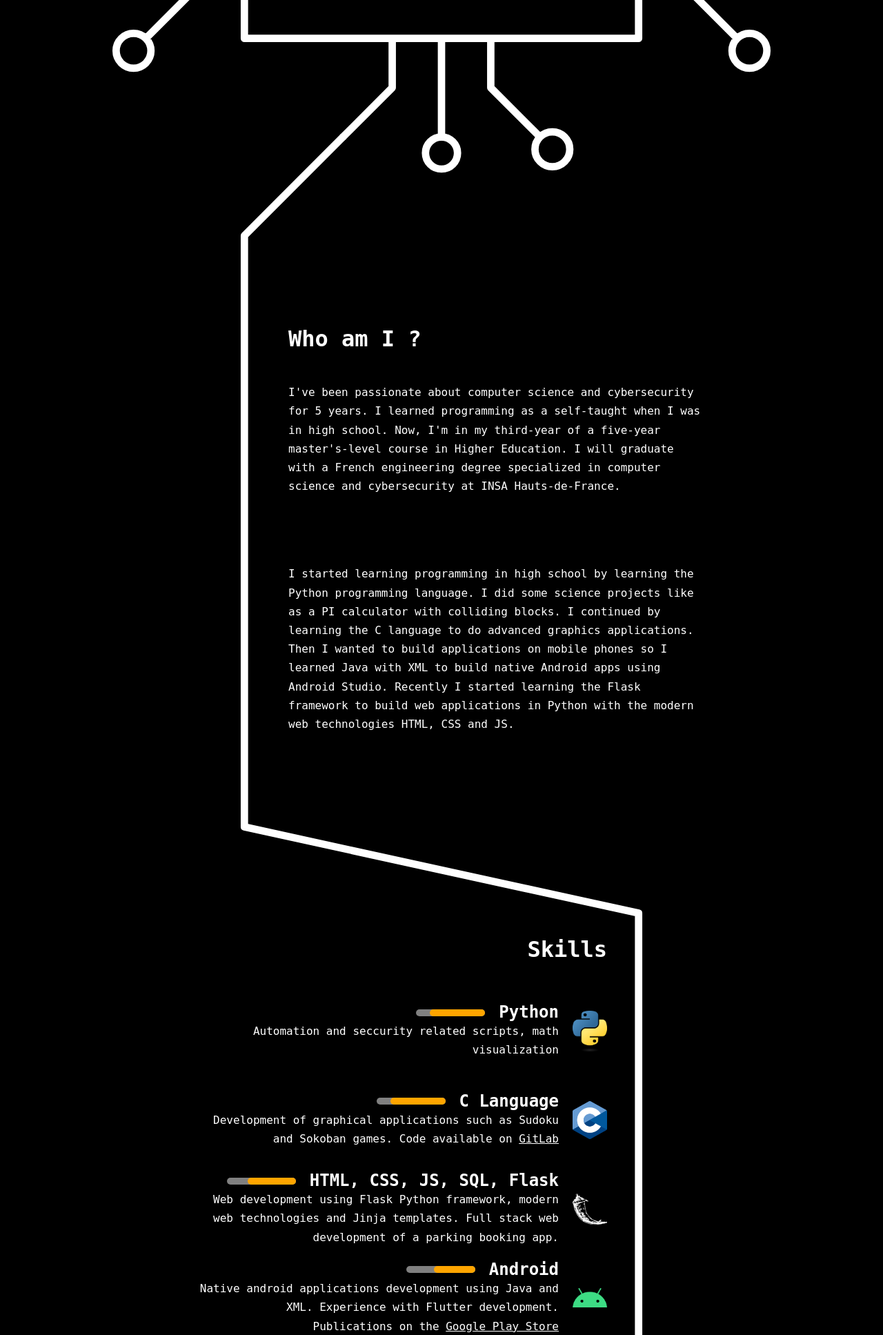
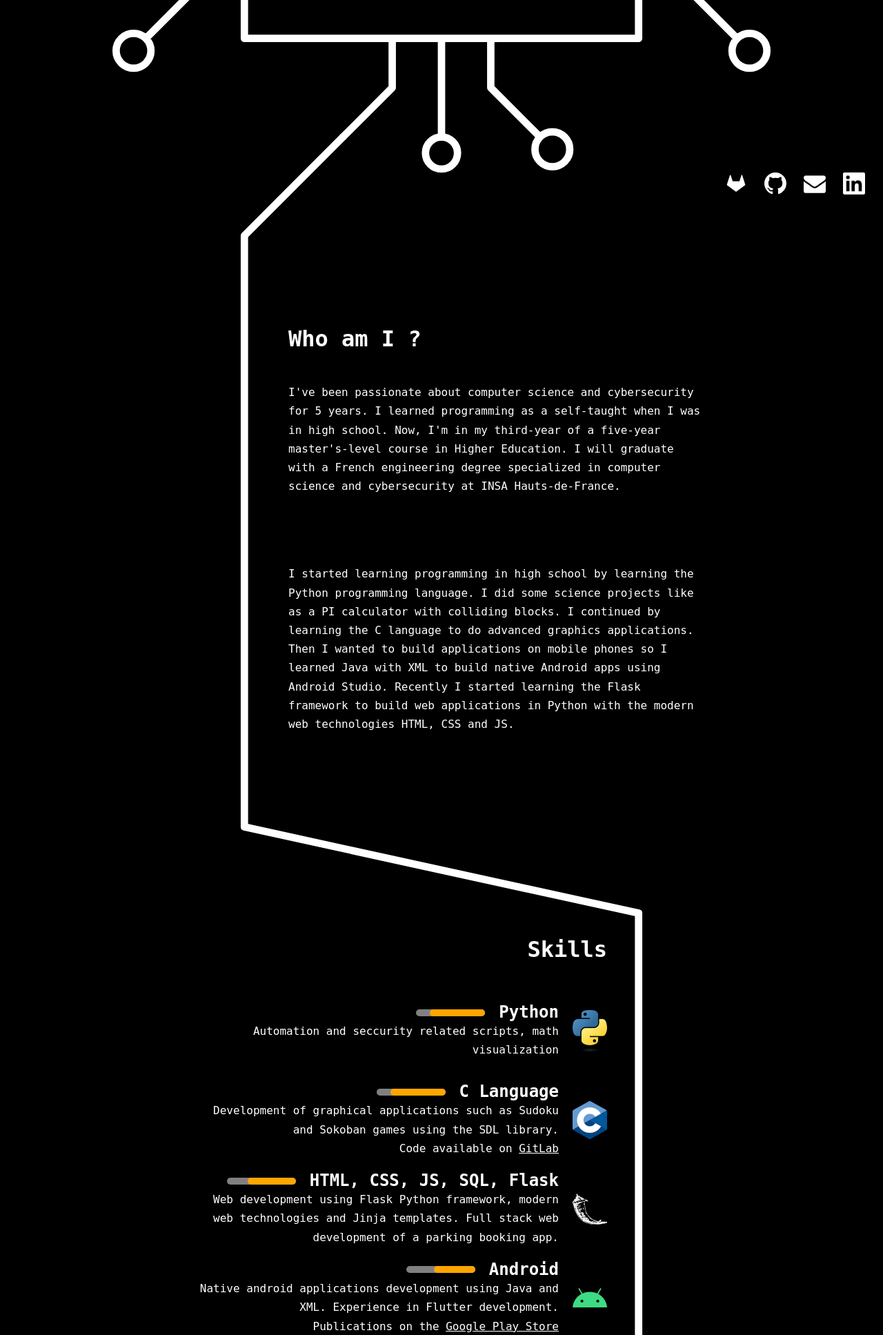
Before and after one commit to Miunn/Website, a Flask app: page / in a window 1280 px wide. Shown: the part 478-2413 px from the top of the page at 69% size. Run offline with Flask 3, Linux system fonts and the light colour scheme; some web fonts are replaced.

Commit message:
Add external links and resize assets

```diff
--- a/static/css/accueil-responsive.css
+++ b/static/css/accueil-responsive.css
@@ -7,6 +7,15 @@
 
     .background svg #following {
         d: path("M 500 880 l -200 200 v 1700 l 800 175 v 1700 l -800 175 v 1300 l 800 175 v 1300 l -800 175 v 800 a 1 1 0 0 0 0 50 a 1 1 0 0 0 0 -50");
+    }
+
+    #links-container {
+        opacity: 1;
+        transition: opacity 0.3s;
+    }
+
+    #links-container.top-fixed {
+        opacity: 0;
     }
 
     .headline {
--- a/static/css/accueil.css
+++ b/static/css/accueil.css
@@ -42,6 +42,31 @@ a {
     stroke-dasharray: 20000 11000;
     stroke-dashoffset: 20000;
     animation: displayFollowing 10s 3s ease-out forwards;
+}
+
+#links-container {
+    position: absolute;
+    right: 2%;
+    bottom: 5%;
+
+    max-width: 700px;
+
+    display: grid;
+    grid-template-columns: repeat(4, 32px);
+    grid-template-rows: 1fr;
+    gap: 25px;
+    place-items: center;
+}
+
+#links-container.top-fixed {
+    position: fixed;
+    bottom: auto;
+    top: 5%;
+}
+
+#links-container a, #links-container img {
+    width: 32px;
+    height: 32px;
 }
 
 .headline h1 {
--- a/static/js/script.js
+++ b/static/js/script.js
@@ -1,6 +1,8 @@
+// -------- Observer for skills container -------- //
+
 var quantities = ["80%", "80%", "70%", "60%", "70%", "60%"]
 
-function observerCallback(entries, observer) {
+function skillsObserverCallback(entries, observer) {
     entries.forEach((entry) => {
         if (entry.isIntersecting) {
             let elmt = entry.target;
@@ -33,20 +35,35 @@ function observerCallback(entries, observer) {
                     break;
             }
         }
-    })
+    });
 }
 
 let options = {
     root: null, // Default root -> browser viewport
     rootMargin: "0px",
-    threshold: 0.5  // Invoke callback when 100% of target is visible
+    threshold: 0.5  // Invoke callback when 50% of target is visible
 }
 
-let observer = new IntersectionObserver(observerCallback, options);
+let observer = new IntersectionObserver(skillsObserverCallback, options);
 
 let targets = document.getElementsByClassName("progress-value");
-console.log(targets.length);
 for (i = 0; i < targets.length; i++) {
     console.log(targets.item(i));
     observer.observe(targets.item(i));
 }
+
+// -------- Listener for links container -------- //
+
+const elScrollable = document.querySelector("html")
+const elNav = document.querySelector("#links-container");
+const threshold = window.innerHeight - 75 - 0.05*window.innerHeight;
+console.log(window.innerHeight, threshold);
+const handleNav = () => {
+  const scrollTop = elScrollable.scrollTop;
+  console.log(scrollTop);
+  elNav.classList.toggle("top-fixed", scrollTop > threshold);
+};
+
+addEventListener("scroll", handleNav)
+addEventListener("resize", handleNav)
+handleNav();
--- a/templates/accueil.html
+++ b/templates/accueil.html
@@ -25,6 +25,33 @@
 <section class="headline">
     <h1 id="title">Rémi Caulier</h1>
     <h2 id="subtitle">Computer Science & Cybersecurity</h2>
+</section>
+
+<section id="links-container">
+    <a href="http://gitlab.remicaulier.fr">
+        <svg fill="white" viewBox="-2 -2.5 24 24" id="gitlab">
+            <path
+                d="M10.006 18.443L6.326 7.118h7.36l-3.68 11.325zm0 0L1.168 7.118h5.158l3.68 11.325zM1.168 7.118l8.838 11.325-9.68-7.032a.762.762 0 0 1-.276-.852l1.118-3.441zm0 0L3.385.296a.38.38 0 0 1 .724 0l2.217 6.822H1.168zm8.838 11.325l3.68-11.325h5.157l-8.837 11.325zm8.837-11.325l1.119 3.441a.762.762 0 0 1-.277.852l-9.68 7.032 8.838-11.325zm0 0h-5.157L15.902.296a.38.38 0 0 1 .725 0l2.216 6.822z" />
+        </svg>
+    </a>
+
+    <a href="http://github.remicaulier.fr">
+        <svg viewBox="0 0 16 16" fill="white" id="github">
+            <path
+                d="M8 0C3.58 0 0 3.58 0 8c0 3.54 2.29 6.53 5.47 7.59.4.07.55-.17.55-.38 0-.19-.01-.82-.01-1.49-2.01.37-2.53-.49-2.69-.94-.09-.23-.48-.94-.82-1.13-.28-.15-.68-.52-.01-.53.63-.01 1.08.58 1.23.82.72 1.21 1.87.87 2.33.66.07-.52.28-.87.51-1.07-1.78-.2-3.64-.89-3.64-3.95 0-.87.31-1.59.82-2.15-.08-.2-.36-1.02.08-2.12 0 0 .67-.21 2.2.82.64-.18 1.32-.27 2-.27.68 0 1.36.09 2 .27 1.53-1.04 2.2-.82 2.2-.82.44 1.1.16 1.92.08 2.12.51.56.82 1.27.82 2.15 0 3.07-1.87 3.75-3.65 3.95.29.25.54.73.54 1.48 0 1.07-.01 1.93-.01 2.2 0 .21.15.46.55.38A8.013 8.013 0 0 0 16 8c0-4.42-3.58-8-8-8z">
+            </path>
+        </svg>
+    </a>
+
+    <a href="mailto:remcaulier@orange.fr">
+        <svg viewBox="0 0 1792 1792" fill="white" id="mail">
+            <path d="M1792 710v794q0 66-47 113t-113 47h-1472q-66 0-113-47t-47-113v-794q44 49 101 87 362 246 497 345 57 42 92.5 65.5t94.5 48 110 24.5h2q51 0 110-24.5t94.5-48 92.5-65.5q170-123 498-345 57-39 100-87zm0-294q0 79-49 151t-122 123q-376 261-468 325-10 7-42.5 30.5t-54 38-52 32.5-57.5 27-50 9h-2q-23 0-50-9t-57.5-27-52-32.5-54-38-42.5-30.5q-91-64-262-182.5t-205-142.5q-62-42-117-115.5t-55-136.5q0-78 41.5-130t118.5-52h1472q65 0 112.5 47t47.5 113z"/>
+        </svg>
+    </a>
+
+    <a href="http://linkedin.remicaulier.fr">
+        <img src="{{url_for('static', filename='assets/linkedin.png')}}" alt="LinkedIn">
+    </a>
 </section>
 
 <div class="wrapper left description">
@@ -81,8 +108,8 @@
                     <div class="progress-value" id="c-progress"></div>
                 </div>
             </div>
-            <p>Development of graphical applications such as Sudoku and Sokoban games. Code available on <a
-                    href="https://gitlab.com/Miunn/sudoku-c">GitLab</a></p>
+            <p>Development of graphical applications such as Sudoku and Sokoban games using the SDL library.<br>Code
+                available on <a href="https://gitlab.com/Miunn/sudoku-c">GitLab</a></p>
         </div>
         <img id="clanguage" src="{{url_for('static', filename='assets/clanguage.png')}}" alt="C">
 
@@ -105,7 +132,7 @@
                     <div class="progress-value" id="android-progress"></div>
                 </div>
             </div>
-            <p>Native android applications development using Java and XML. Experience with Flutter
+            <p>Native android applications development using Java and XML. Experience in Flutter
                 development.<br>Publications on the <a
                     href="https://play.google.com/store/apps/developer?id=RCAapps">Google Play Store</a></p>
         </div>
```
Also changed, not shown: static/assets/android.png, static/assets/blondel.png, static/assets/clanguage.png, static/assets/codinsa.png, static/assets/flask.png, static/assets/insa.png, static/assets/insash.png, static/assets/linkedin.png (added), static/assets/linux.png, static/assets/office.png, static/assets/pandrol.png, static/assets/python.png, static/assets/word.png.
